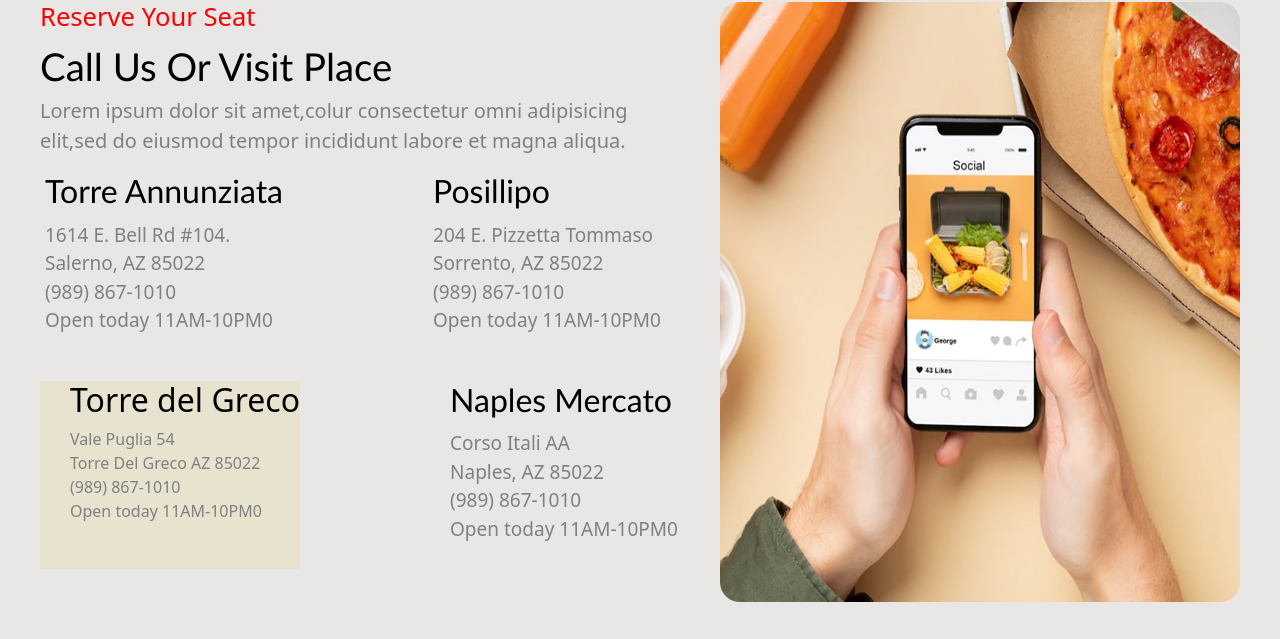
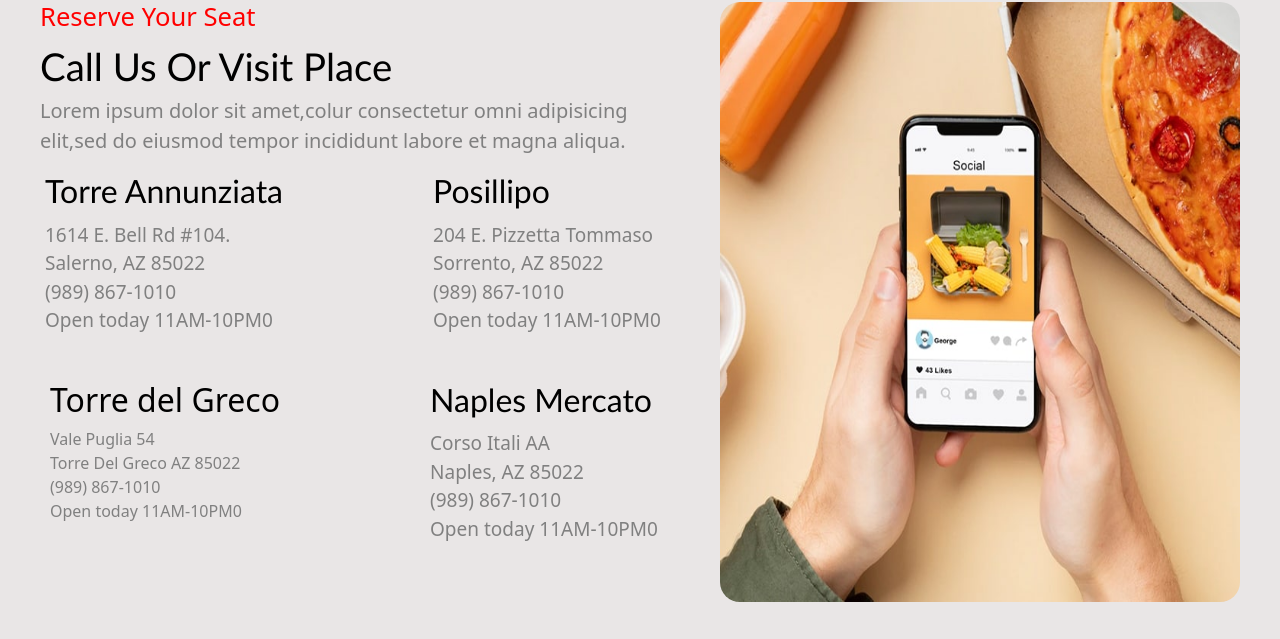
Before and after one commit to ananya24-glitch/jsr-food, a PHP site: page /booking.html in a window 1280 px wide. Shown: the part 494-1133 px from the top of the page. Run offline with PHP 8.4, Linux system fonts and the light colour scheme; some libraries are stand-ins or nearby versions.

Commit message:
html css

```diff
--- a/booking.css
+++ b/booking.css
@@ -241,6 +241,10 @@ border-radius: 20px;
 .cont a:hover{
     color: red;
 }
+.cont24{
+    padding-left: 10px;
+    padding-bottom: 30px;
+}
 .cont{
     padding-left: 30px;
     padding-bottom: 30px;
--- a/booking.html
+++ b/booking.html
@@ -23,7 +23,7 @@
             </div>
 
             <ul>
-                <a href="nav.html">home</a>
+                <a href="index.html">home</a>
                 <a href="about.html">about</a>
                 <a href="menu.html">our menu</a>
                 <a href="booking.html">book now</a>
@@ -68,7 +68,7 @@
 
         </div>
         <div class="cont-img">
-            <div class="cont">
+            <div class="cont24">
                 <h2 style="color: black;">Torre del Greco</h2>
                 <p style="color: grey;">Vale Puglia 54<br>Torre Del Greco AZ 85022<br>(989) 867-1010<br>Open today
                     11AM-10PM0</p>
--- a/contact.html
+++ b/contact.html
@@ -23,7 +23,7 @@
             </div>
 
             <ul>
-                <a href="nav.html">home</a>
+                <a href="index.html">home</a>
                 <a href="about.html">about</a>
                 <a href="menu.html">our menu</a>
                 <a href="booking.html">book now</a>
--- a/menu.html
+++ b/menu.html
@@ -152,8 +152,8 @@
                 <p>Lorem Ipsum is simply dummy text of the printing and type setting industry.</p>
             </div>
         </div>
-
-        <div class="content4">
+    </div>
+    <div class="content4">
         <div class="logo4">
             <h3 style="color: red;">Customer Feedback</h3>
             <h1 style="color: black;">Client Testimonials</h1>
```
Also changed, not shown: about.html (+6 -3 lines).
